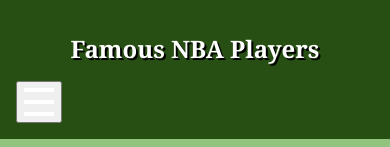
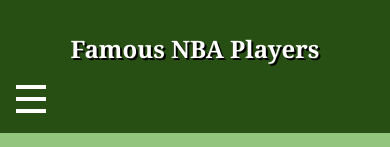
Before and after one commit to dam1enn/Web-Basketball, a plain HTML site: page index.html in a window 390 px wide. Shown: the top 147 px of the page. Drawn offline with Linux system fonts and the light colour scheme; grey boxes are pictures that could not be loaded.

Commit message:
Update index.html

```diff
--- a/index.html
+++ b/index.html
@@ -9,11 +9,11 @@
   <body>
      <header>
         <h1>Famous NBA Players</h1>
-        <button href="#" class="toggle-button" id="menu-toggle">
+        <a href="#" class="toggle-button" id="menu-toggle">
             <span class="bar"></span>
             <span class="bar"></span>
             <span class="bar"></span>
-        </button>
+        </a>
     </header>
     <nav class="navbar">
         <ul class="navbar-links" id="nav-links">
@@ -57,6 +57,6 @@
     <footer>
       <p>DT Web Design &copy; 2025</p>
     </footer>
-<script src="script.js" defer></script>
+<script src="script.js"></script>
         </body>
 </html>
```
